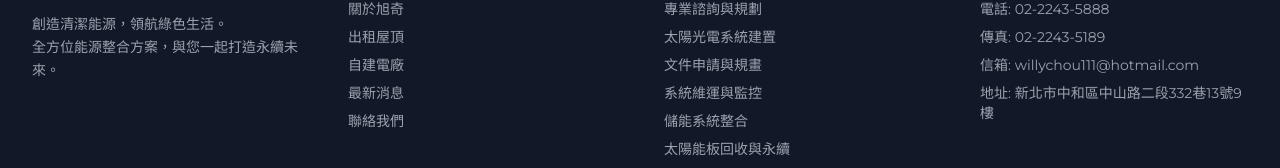
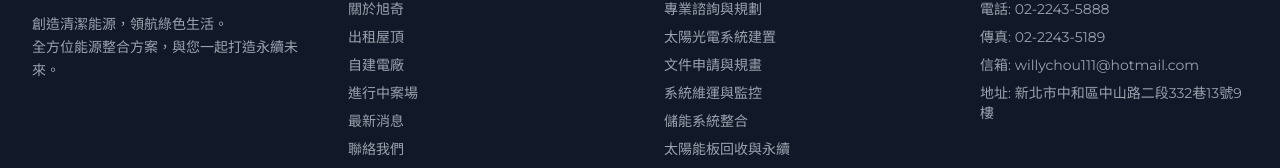
Before and after one commit to HungliChou/knenergy-landingPage.github.io, a React (Vite) app: page /#/ in a window 1280 px wide. Shown: the part 5809-5977 px from the top of the page. Built offline with nearby package versions, Linux system fonts and the light colour scheme.

Commit message:
Update constants.ts

```diff
--- a/constants.ts
+++ b/constants.ts
@@ -18,6 +18,7 @@ export const NAV_LINKS = [
   { name: "關於旭奇", path: "/#about", type: "hash" },
   { name: "出租屋頂", path: "/rent-roof", type: "page" },
   { name: "自建電廠", path: "/construction", type: "page" },
+  { name: "進行中案場", path: "/ongoing-projects", type: "page" },
   // Services is handled specially in Navbar as a dropdown
   { name: "最新消息", path: "/news", type: "page" },
   { name: "聯絡我們", path: "/contact", type: "page" },
```
